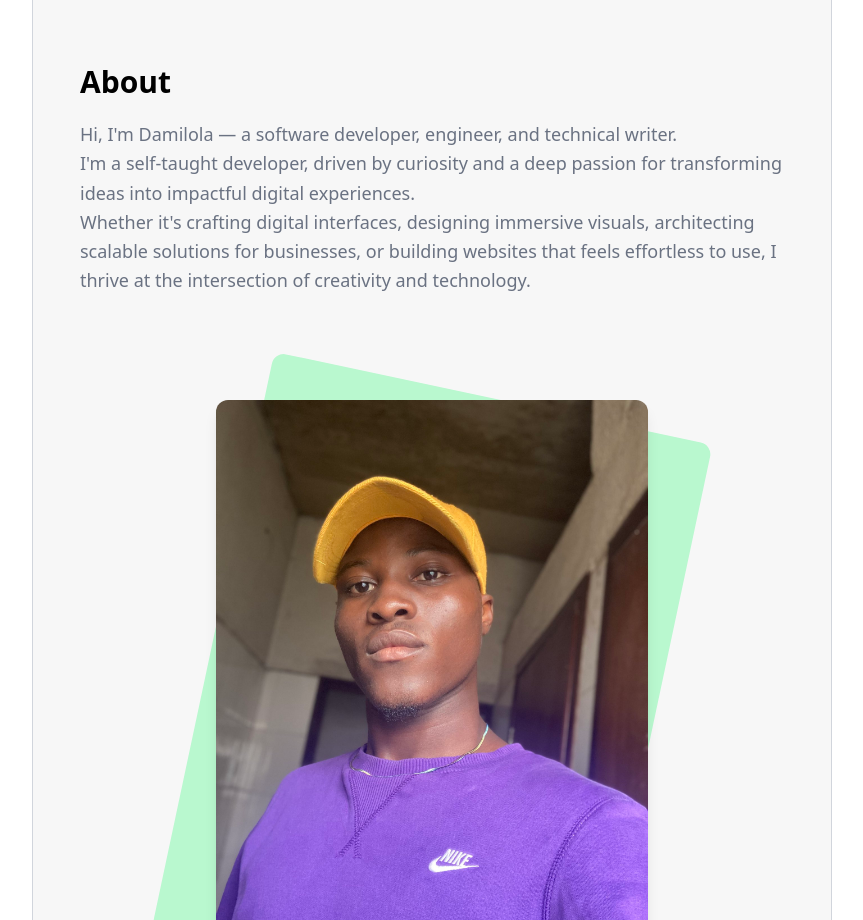
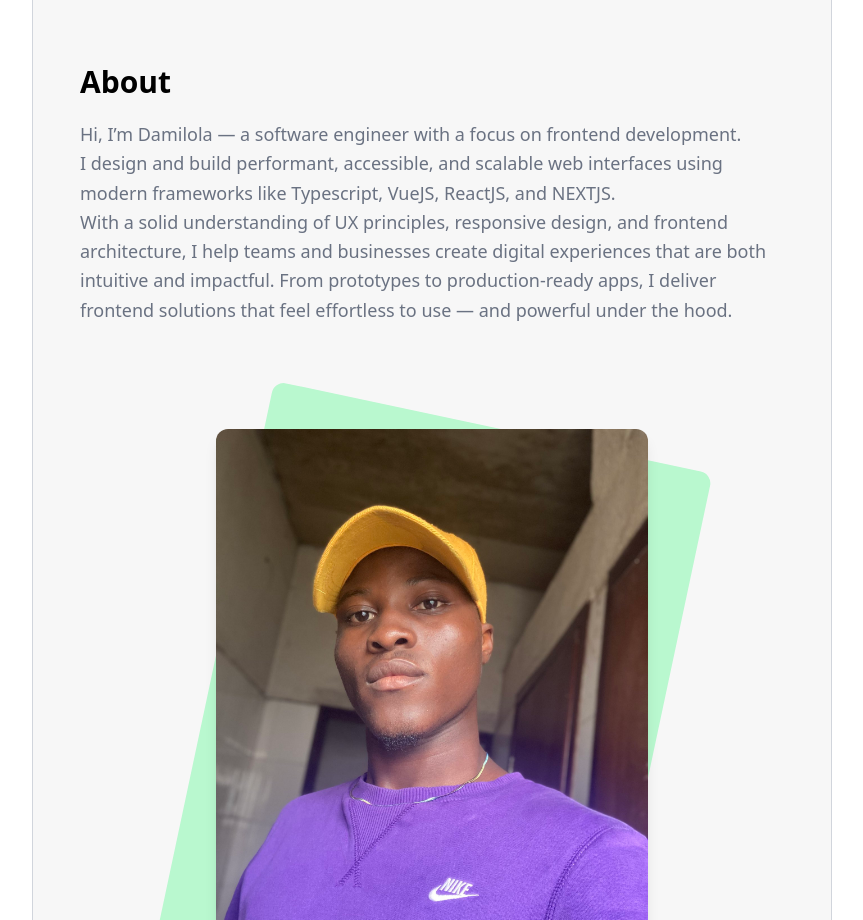
Before and after one commit to Damilola-codes/portfolio, a Vue app: page / in a window 1280 px wide. Shown: the part 1000-1920 px from the top of the page, without its empty margins (208-1071 px from the left). Built offline with nearby package versions, Linux system fonts and the light colour scheme.

Commit message:
Change the about me description

```diff
--- a/src/page/Homepage.vue
+++ b/src/page/Homepage.vue
@@ -204,7 +204,10 @@
     <div class="pb-24 about-content">
       <h3 class="text-xl sm:text-2xl font-semibold mb-4 sm:mb-5 md:text-3xl">About</h3>
       <p class="text-sm sm:text-base md:text-lg leading-relaxed text-gray-500">
-        Hi, I'm Damilola — a software developer, engineer, and technical writer.<br/>I'm a self-taught developer, driven by curiosity and a deep passion for transforming ideas into impactful digital experiences.<br/> Whether it's crafting digital interfaces, designing immersive visuals, architecting scalable solutions for businesses, or building websites that feels effortless to use, I thrive at the intersection of creativity and technology.
+        Hi, I’m Damilola — a software engineer with a focus on frontend development.<br/>
+I design and build performant, accessible, and scalable web interfaces using modern frameworks like Typescript, VueJS, ReactJS, and NEXTJS.<br/>
+With a solid understanding of UX principles, responsive design, and frontend architecture, I help teams and businesses create digital experiences that are both intuitive and impactful.
+From prototypes to production-ready apps, I deliver frontend solutions that feel effortless to use — and powerful under the hood.
       </p>
     </div>
 
```
